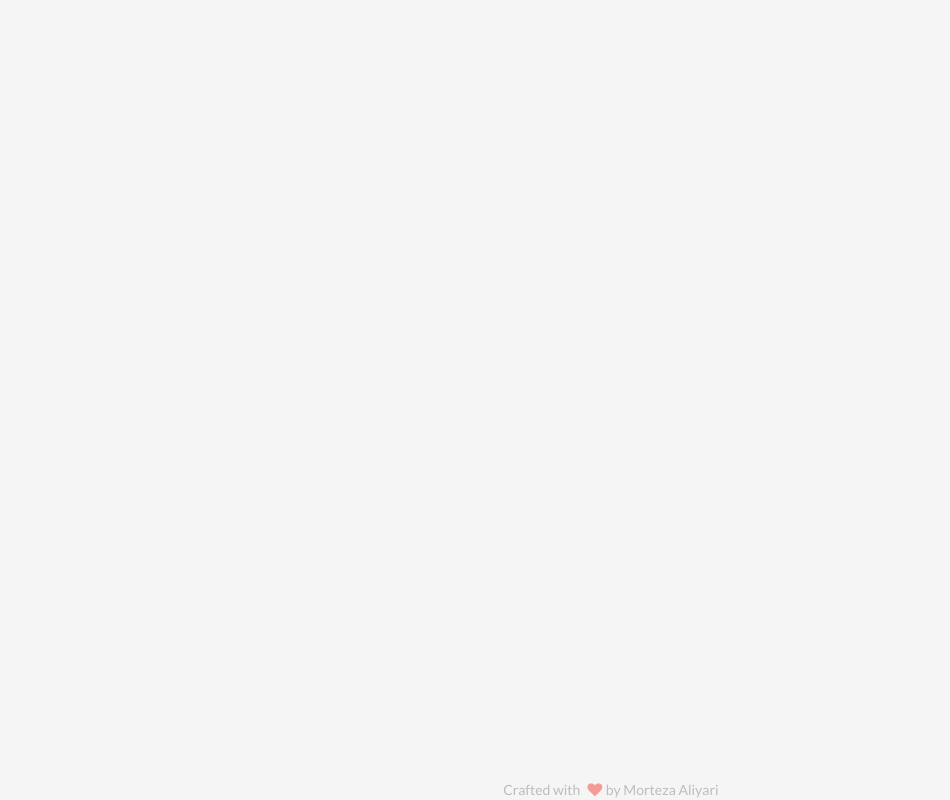
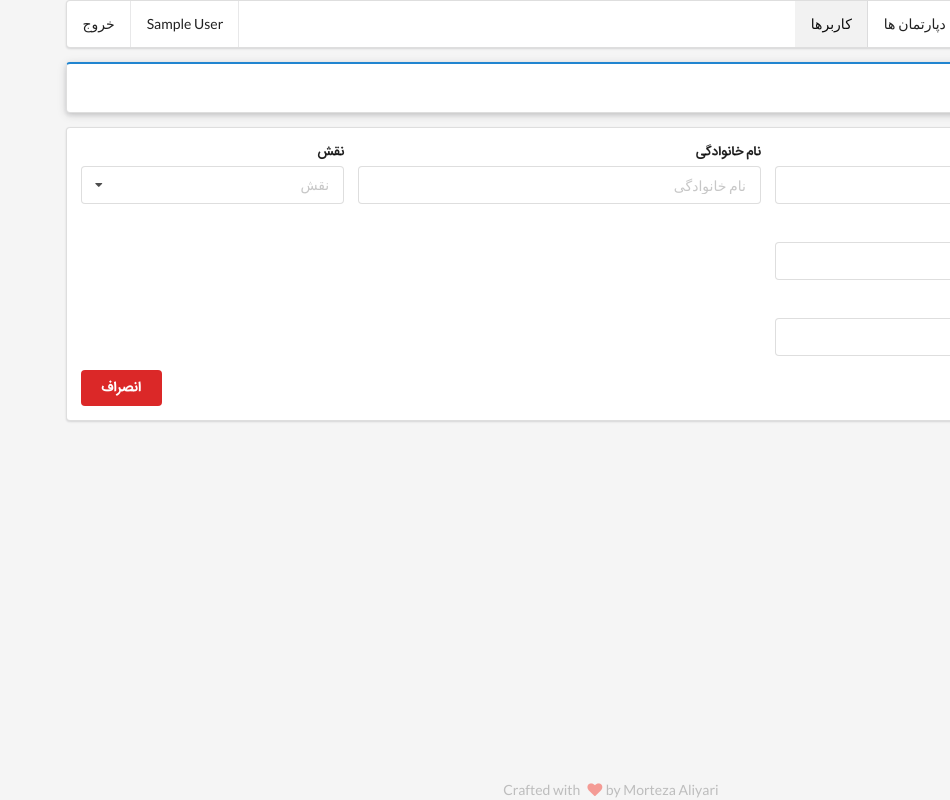
Before and after one commit to mor7eza/tickit-client, a React (Create React App) app: page /user in a window 1280 px wide. Shown: the whole page, without its empty margins (330-1280 px from the left). Built offline with nearby package versions, Linux system fonts and the light colour scheme; sample sign-in values are in the browser's storage; a web font is replaced by a local one.

Commit message:
add user page

```diff
--- a/src/App.js
+++ b/src/App.js
@@ -8,6 +8,7 @@ import Login from "./pages/Login";
 import Register from "./pages/Register";
 import Tickets from "./pages/Tickets";
 import Users from "./pages/Users";
+import User from "./pages/User";
 
 function App() {
   return (
@@ -19,6 +20,7 @@ function App() {
         <Route exact path="/" component={NewTicket} />
         <Route exact path="/tickets" component={Tickets} />
         <Route exact path="/users" component={Users} />
+        <Route exact path="/user" component={User} />
         <p className="footer">
           Crafted with <i className="heart icon"></i> by Morteza Aliyari
         </p>
--- a/src/pages/NewTicket.jsx
+++ b/src/pages/NewTicket.jsx
@@ -39,7 +39,9 @@ const NewTicket = () => {
               <textarea placeholder={tr.body}></textarea>
             </div>
           </div>
-          <button className="ui button blue">{tr.submit}</button>
+          <button className="ui button blue" type="submit">
+            {tr.submit}
+          </button>
           <button className="ui button left floated red">{tr.cancel}</button>
         </form>
       </div>
--- /dev/null
+++ b/src/pages/User.jsx
@@ -0,0 +1,66 @@
+import React from "react";
+import { Helmet } from "react-helmet";
+import tr from "../translation.json";
+import Navbar from "../components/Navbar";
+import Titlebar from "../components/Titlebar";
+
+const User = (props) => {
+  return (
+    <div className="ui container">
+      <Navbar page="users" />
+      <Titlebar title={tr.add_user} />
+      <div className="ui segment">
+        <form className="ui form">
+          <div className="fields">
+            <div className="six wide field">
+              <label>{tr.first_name}</label>
+              <input type="text" placeholder={tr.first_name} />
+            </div>
+            <div className="six wide field">
+              <label>{tr.last_name}</label>
+              <input type="text" placeholder={tr.last_name} />
+            </div>
+            <div className="four wide field">
+              <label>{tr.role}</label>
+              <div className="ui selection dropdown">
+                <input type="hidden" name="department" />
+                <i className="dropdown icon"></i>
+                <div className="default text">{tr.role}</div>
+                <div className="menu">
+                  <div className="item" data-value="1">
+                    sport
+                  </div>
+                  <div className="item" data-value="2">
+                    financial
+                  </div>
+                </div>
+              </div>
+            </div>
+          </div>
+
+          <div className="fields">
+            <div className="six wide field">
+              <label>{tr.email}</label>
+              <input type="email" placeholder={tr.email} />
+            </div>
+          </div>
+          <div className="fields">
+            <div className="six wide field">
+              <label>{tr.password}</label>
+              <input type="password" placeholder={tr.password} />
+            </div>
+          </div>
+          <button className="ui button blue" type="submit">
+            {tr.submit}
+          </button>
+          <button className="ui button left floated red">{tr.cancel}</button>
+        </form>
+      </div>
+      <Helmet>
+        <script>$(".ui.dropdown").dropdown()</script>
+      </Helmet>
+    </div>
+  );
+};
+
+export default User;
--- a/src/pages/Users.jsx
+++ b/src/pages/Users.jsx
@@ -4,6 +4,7 @@ import Navbar from "../components/Navbar";
 import Titlebar from "../components/Titlebar";
 import { GET_USERS } from "../graphql/queries";
 import tr from "../translation.json";
+import { Link } from "react-router-dom";
 
 const Users = () => {
   const [users, setUsers] = useState([]);
@@ -20,6 +21,11 @@ const Users = () => {
       <Navbar page="users" />
       <Titlebar title={tr.users} />
       <div className="ui segment">
+        <div className="ui pilled segment">
+          <Link to="/user" className="ui primary button">
+            {tr.add_user}
+          </Link>
+        </div>
         <table className="ui fixed single line striped selectable table">
           <thead>
             <tr>
--- a/src/translation.json
+++ b/src/translation.json
@@ -17,6 +17,7 @@
   "departments": "دپارتمان ها",
   "users": "کاربرها",
   "user": "کاربر",
+  "add_user": "افزودن کاربر",
   "admin": "مدیر",
   "expert": "کارشناس",
   "subject": "موضوع",
```
